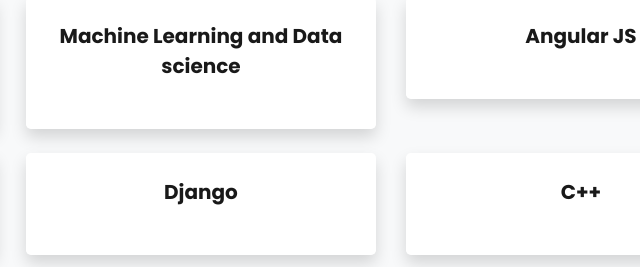
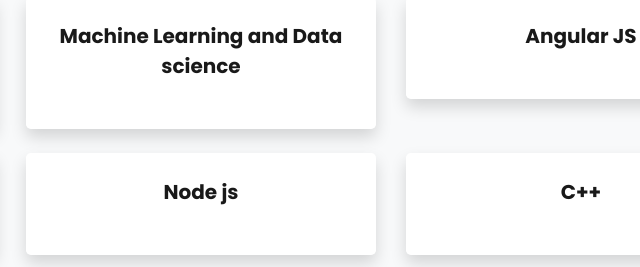
Before and after one commit to Promit-revar/artbeat-frontend, a plain HTML site: page Portfolio/index.html in a window 1280 px wide. Shown: the part 2221-2488 px from the top of the page, 439-1079 px from the left. Drawn offline with Linux system fonts and the light colour scheme; some packages are replaced by stand-ins of ours; no server answers; files whose address does not match are found by name.

Commit message:
Update index.html

```diff
--- a/Portfolio/index.html
+++ b/Portfolio/index.html
@@ -202,7 +202,7 @@
 			    </div>
 				<div class="col-lg-4 mb-4">
 					<div class="bg-white rounded-lg shadow p-4">
-						<h2 class="h5 font-weight-bold text-center mb-4">Django</h2>
+						<h2 class="h5 font-weight-bold text-center mb-4">Node js</h2>
 
 
 					</div>
```
